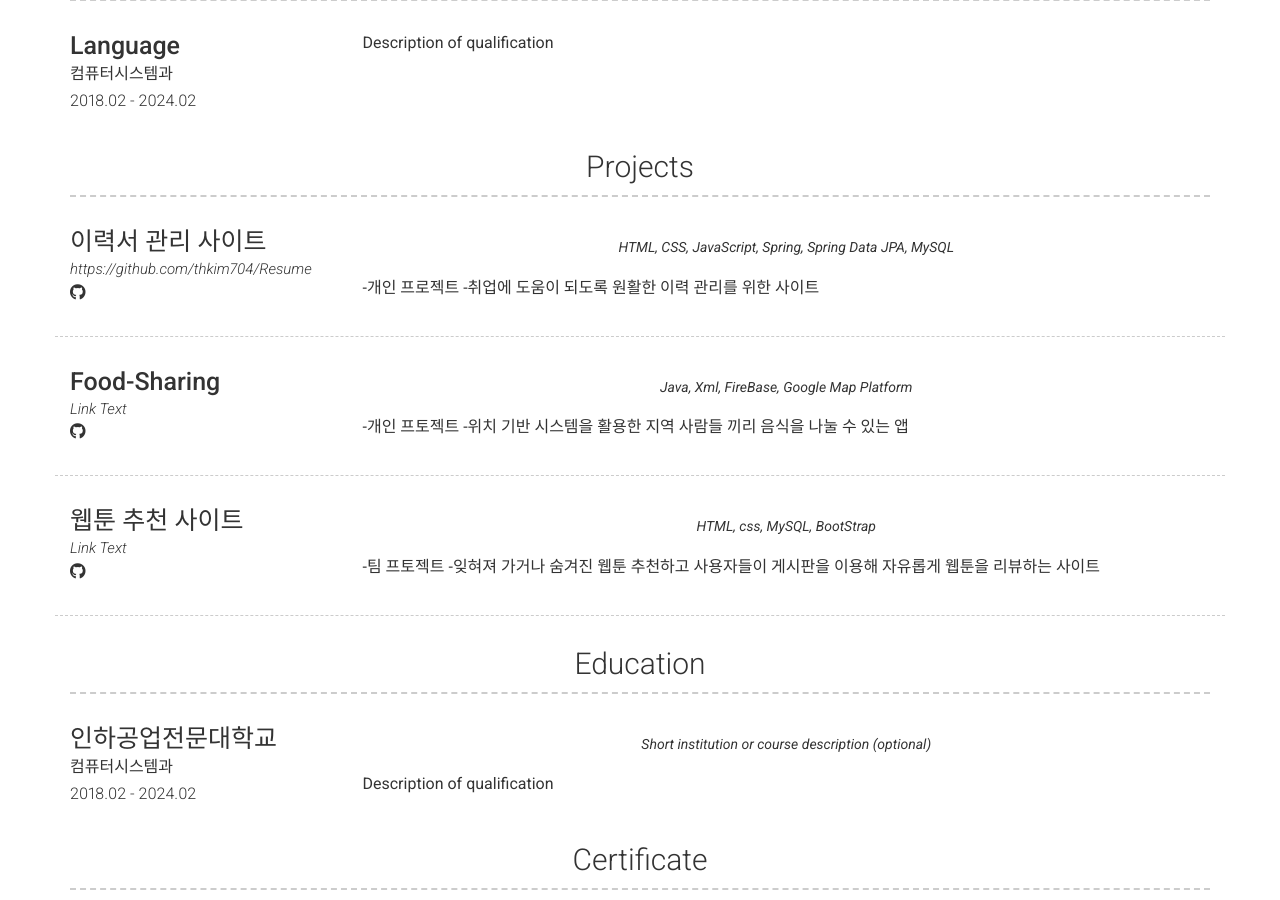
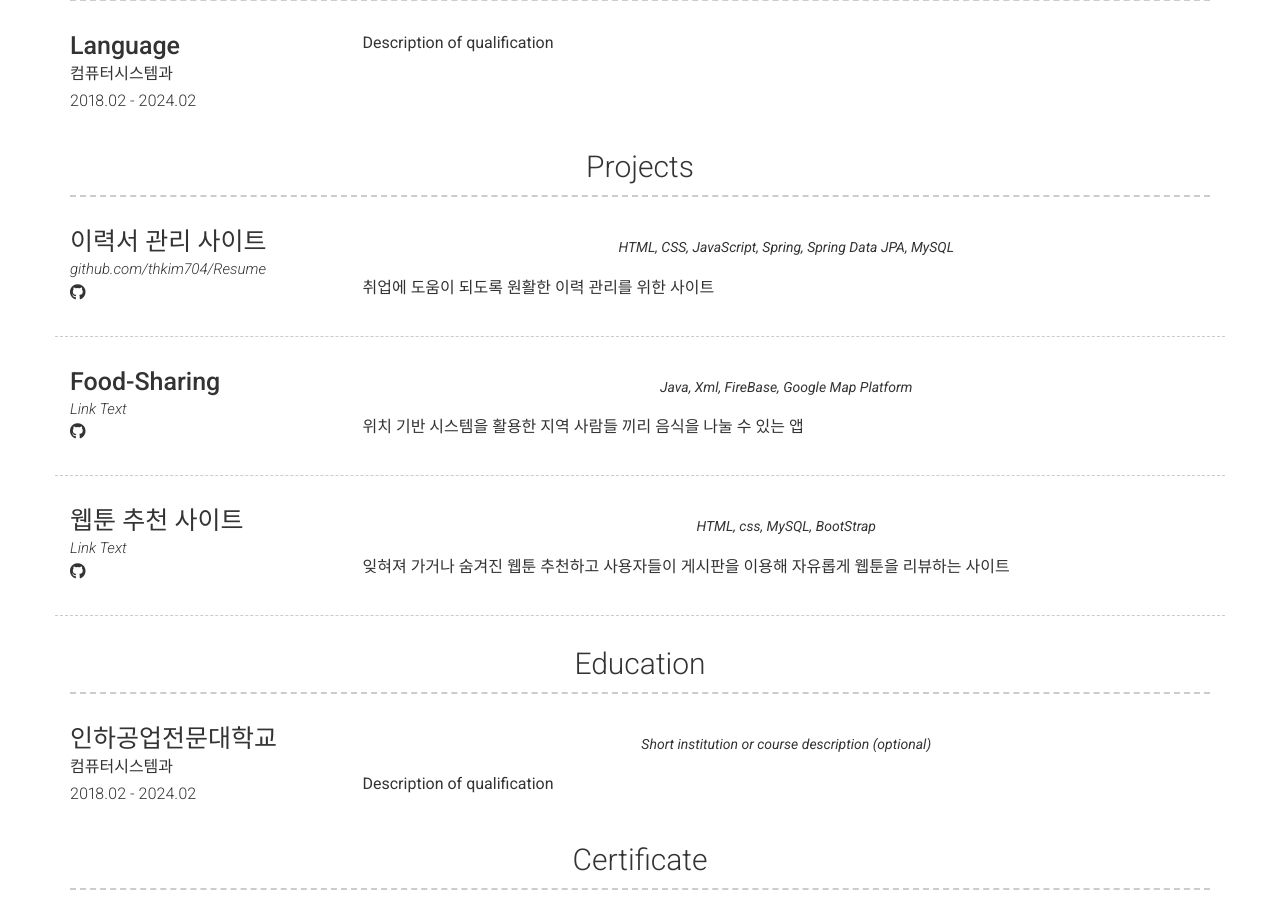
Before and after one commit to thkim704/thkim704.github.io, a Jekyll site: the page built from index.md, in a window 1280 px wide and 900 px high, scrolled down 1002 px. Built offline with Jekyll 4.4.1, drawn with Linux system fonts in a browser that asks for light colours; nearby versions of some CDN libraries.

Commit message:
Update _config.yml

```diff
--- a/_config.yml
+++ b/_config.yml
@@ -56,7 +56,7 @@ content:
         border: weak  # Value of `weak` will display a weak border below this item. # Any
                       # other value (or no value) means no border will be displayed
         title: 이력서 관리 사이트
-        link: https://github.com/thkim704/Resume
+        link: github.com/thkim704/Resume
         additional_links:
           - title:  Github page for project (eg. sproogen/modern-resume-theme)
             icon: fab fa-github
@@ -64,13 +64,12 @@ content:
         quote: >
           HTML, CSS, JavaScript, Spring, Spring Data JPA, MySQL
         description: | # this will include new lines to allow paragraphs
-          -개인 프로젝트
-          -취업에 도움이 되도록 원활한 이력 관리를 위한 사이트
+          취업에 도움이 되도록 원활한 이력 관리를 위한 사이트
       - layout: left
         border: weak  # Value of `weak` will display a weak border below this item. # Any
                       # other value (or no value) means no border will be displayed
         title: Food-Sharing
-        link: Link to project (eg. sproogen.github.io/modern-resume-theme)(optional)
+        link: github.com/thkim704/Food-Sharing
         link_text: Link Text
         additional_links:
           - title:  Github page for project (eg. sproogen/modern-resume-theme)
@@ -79,13 +78,12 @@ content:
         quote: >
           Java, Xml, FireBase, Google Map Platform
         description: | # this will include new lines to allow paragraphs
-          -개인 프토젝트
-          -위치 기반 시스템을 활용한 지역 사람들 끼리 음식을 나눌 수 있는 앱
+          위치 기반 시스템을 활용한 지역 사람들 끼리 음식을 나눌 수 있는 앱
       - layout: left
         border: weak  # Value of `weak` will display a weak border below this item. # Any
                       # other value (or no value) means no border will be displayed
         title: 웹툰 추천 사이트
-        link: Link to project (eg. sproogen.github.io/modern-resume-theme)(optional)
+        link: github.com/thkim704/Webtoon
         link_text: Link Text
         additional_links:
           - title:  Github page for project (eg. sproogen/modern-resume-theme)
@@ -94,8 +92,7 @@ content:
         quote: >
           HTML, css, MySQL, BootStrap
         description: | # this will include new lines to allow paragraphs
-          -팀 프토젝트
-          -잊혀져 가거나 숨겨진 웹툰 추천하고 사용자들이 게시판을 이용해 자유롭게 웹툰을 리뷰하는 사이트
+          잊혀져 가거나 숨겨진 웹툰 추천하고 사용자들이 게시판을 이용해 자유롭게 웹툰을 리뷰하는 사이트
   - title: Education
     layout: list
     content:
```
